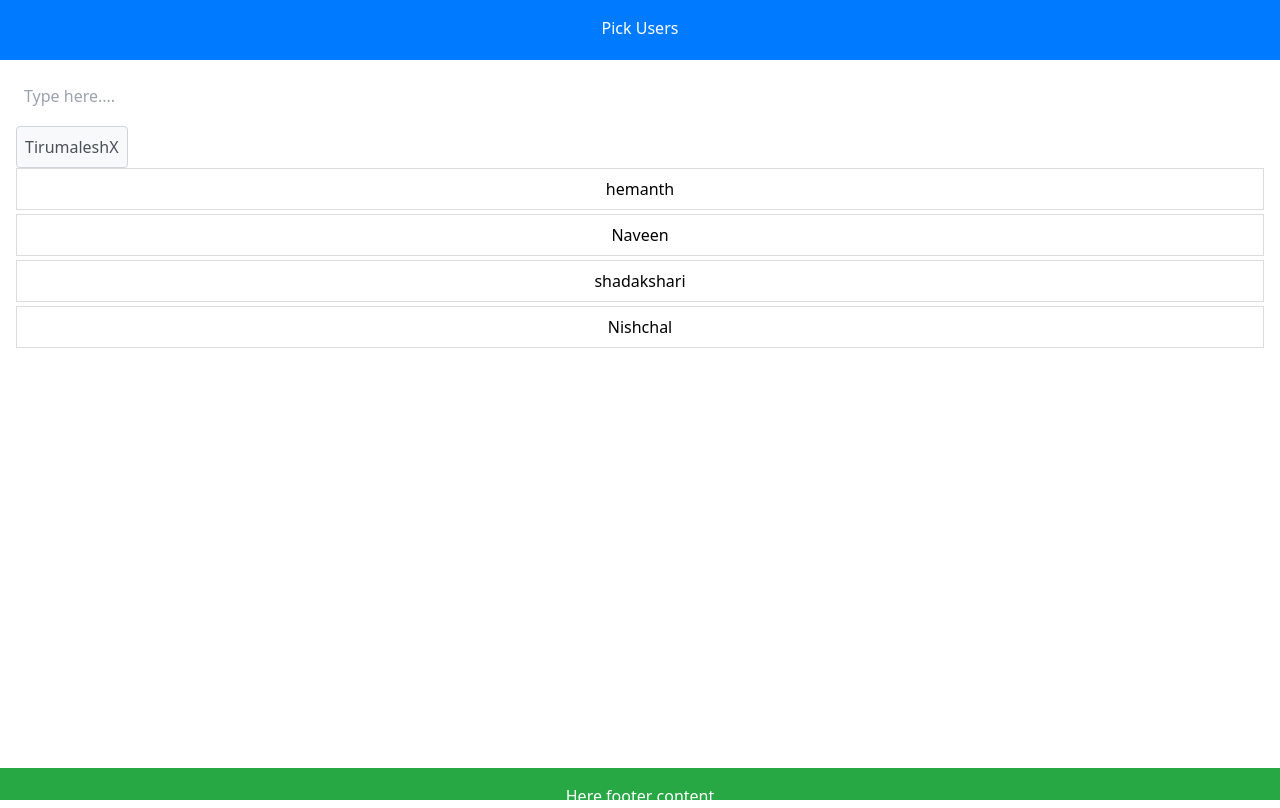
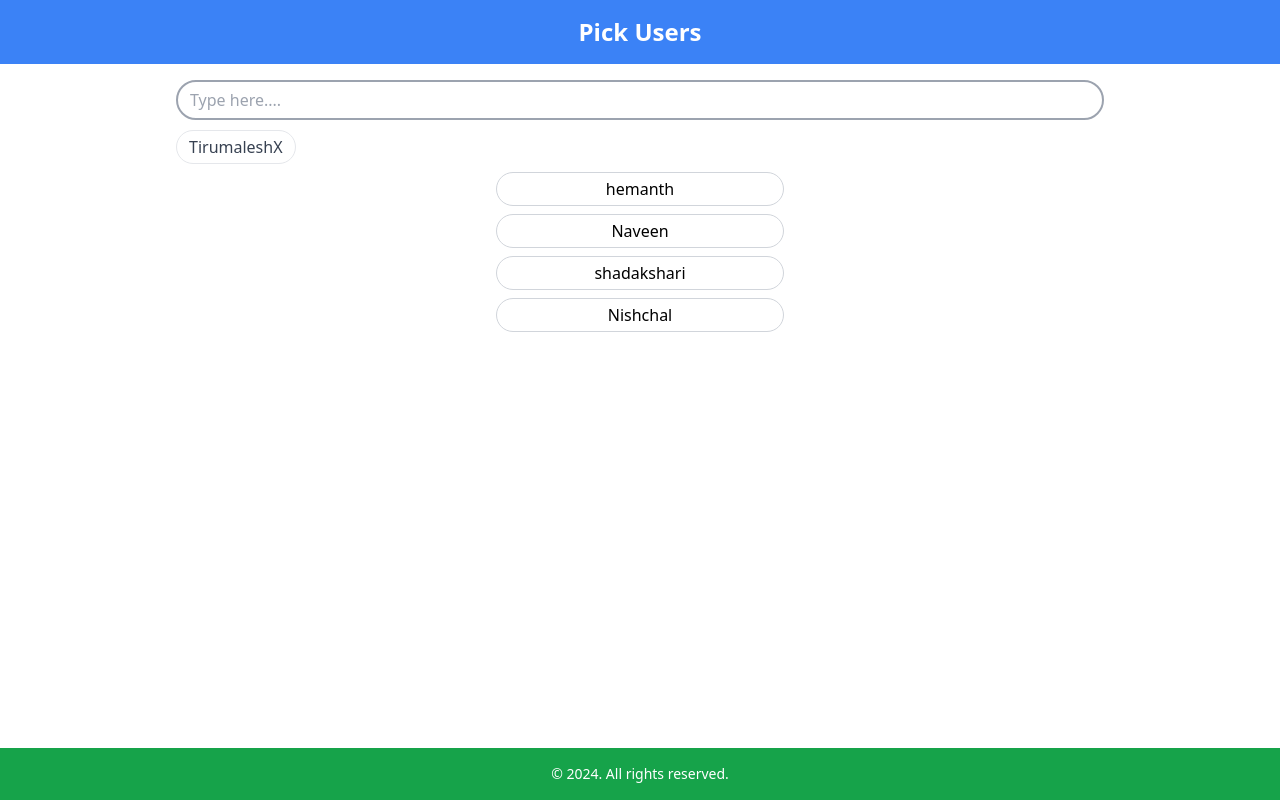
Before and after one commit to Tirumalesh678/react-assignment, a React (Create React App) app: page / in a window 1280 px wide. Both pictures are taken after a click on the item "Tirumalesh". Built offline with nearby package versions, Linux system fonts and the light colour scheme.

Commit message:
completed with minimum tailwind css

```diff
--- a/src/components/Main/Main.css
+++ b/src/components/Main/Main.css
@@ -2,6 +2,8 @@
     flex: 1;
     padding: 1em;
     overflow-y: auto; /* Allow main content to be scrollable */
+    margin-left: 10rem; /* Left margin */
+    margin-right: 10rem; /* Right margin */
 }
 
 input {
@@ -13,6 +15,8 @@ input {
   ul {
     list-style: none;
     padding: 0;
+    margin-left: 20rem; /* Left margin */
+    margin-right: 20rem; /* Right margin */
   }
 
   li {
--- a/src/components/Main/Main.js
+++ b/src/components/Main/Main.js
@@ -24,7 +24,7 @@ const Main = () => {
 
 
     const handleBackSpace=()=>{
-        if(inputValue===''&&selectedItems.length>0&&highlightedItem===null)
+        if(inputValue===''&&selectedItems.length>0&&highlightedItem==null)
         {
             const lastItem=selectedItems[selectedItems.length-1];
             setHighlightedItem(lastItem);
@@ -44,9 +44,9 @@ const Main = () => {
                 handleBackSpace();
             }
         };
-        document.addEventListener('keydown',handleBackSpace);
+        document.addEventListener('keydown',handleKeyDown);
         return()=>{
-            document.removeEventListener('keydown',handleBackSpace);
+            document.removeEventListener('keydown',handleKeyDown);
         };
     },[selectedItems,highlightedItem,inputValue]);
 
@@ -54,6 +54,7 @@ const Main = () => {
   return (
     <div className='main'>
       <input
+        className="appearance-none border-2 border-gray-400 rounded-full w-full py-2 px-3 text-gray-700 leading-tight focus:outline-none focus:shadow-outline"
         type='text'
         value={inputValue}
         onChange={handleInputChange}
@@ -62,7 +63,7 @@ const Main = () => {
       <div className='chips'>
         {
             selectedItems.map((item)=>(
-                <div key={item} className={`chip ${highlightedItem=== item ? 'highlighted':''}`}
+                <div key={item} className={`flex items-center border bg-${highlightedItem=== item  ? 'blue-500' : 'gray-200'} text-${highlightedItem=== item ? 'white' : 'gray-700'} rounded-full px-3 py-1 mr-2 mb-2`}
                 /*onClick={()=>handleChipRemove(item)}*/>
                     {item}
                     <span onClick={()=>handleChipRemove(item)}>X</span>
@@ -75,7 +76,9 @@ const Main = () => {
             items.
             filter((item)=>item.toLowerCase().includes(inputValue.toLowerCase())).
             map((item)=>(
-                <li key={item} onClick={()=>handleItemClick(item)}>
+                <li
+                className="flex items-center justify-center border border-gray-300 rounded-full px-3 py-1 mb-2"
+                key={item} onClick={()=>handleItemClick(item)}>
                     {item}
                 </li>
             ))
--- a/src/components/footer/Footer.js
+++ b/src/components/footer/Footer.js
@@ -2,8 +2,8 @@ import React from 'react'
 import './Footer.css'
 const Footer = () => {
   return (
-    <footer className='footer'>
-      Here footer content
+    <footer className="bg-green-600 text-white p-4">
+      <p className="text-sm">&copy; 2024. All rights reserved.</p>
     </footer>
   )
 }
--- a/src/components/header/Header.js
+++ b/src/components/header/Header.js
@@ -3,8 +3,8 @@ import './Header.css'
 
 const Header = () => {
   return (
-    <header className='header'>
-      <h2>Pick Users</h2>
+    <header className='bg-blue-500 text-white p-4'>
+      <h1 className='text-2xl font-bold'>Pick Users</h1>
     </header>
   )
 }
```
